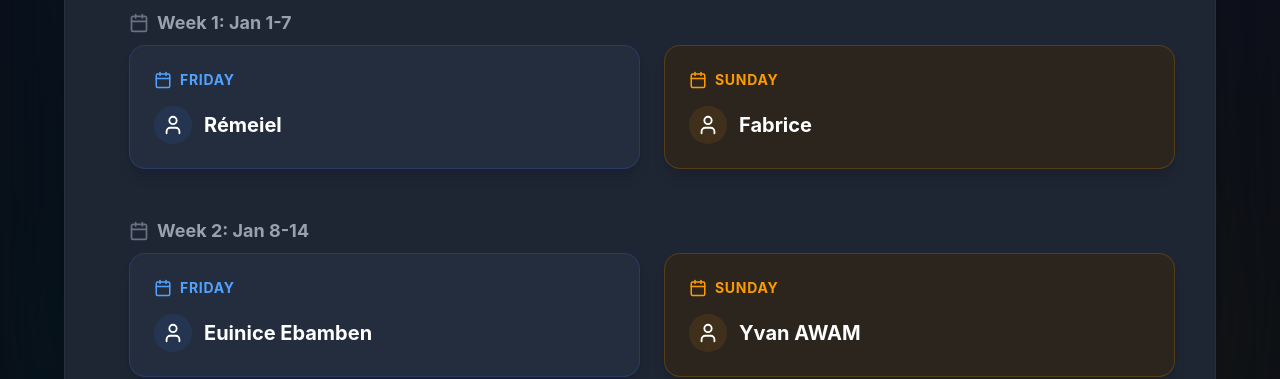
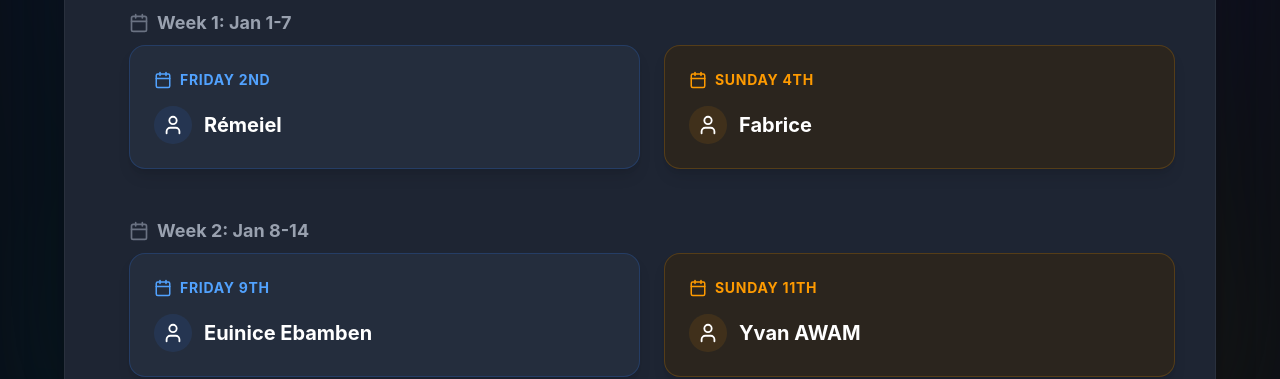
Before and after one commit to HIS-MAJESTY-KING-DAVID/IFA-Coordinators, a React (Vite) app in the folder client/: page / in a window 1280 px wide. Shown: the part 332-711 px from the top of the page. Built offline with nearby package versions, Linux system fonts and the light colour scheme; no server answers.

Commit message:
feat: show ordinal dates next to day names (e.g. Friday 2nd)

```diff
--- a/client/src/components/AdminDashboard.tsx
+++ b/client/src/components/AdminDashboard.tsx
@@ -167,6 +167,14 @@ const AdminDashboard: React.FC = () => {
         }
     };
 
+    const getOrdinalDate = (dateStr: string) => {
+        const d = parseInt(dateStr.split('-')[2]);
+        const s = ["th", "st", "nd", "rd"];
+        const v = d % 100;
+        const suffix = s[(v - 20) % 10] || s[v] || s[0];
+        return `${d}${suffix}`;
+    };
+
     if (loading) return <div className="p-20 text-center text-ifa-gold">Loading Admin Tools...</div>;
 
     return (
@@ -300,7 +308,7 @@ const AdminDashboard: React.FC = () => {
                                                                 <td className="px-6 py-4">
                                                                     <span className={`px-2 py-1 rounded text-[10px] font-black uppercase ${as.type === 'Friday' ? 'bg-blue-500/10 text-blue-400 border border-blue-500/20' : 'bg-purple-500/10 text-purple-400 border border-purple-500/20'
                                                                         }`}>
-                                                                        {as.type}
+                                                                        {as.type} {getOrdinalDate(as.date)}
                                                                     </span>
                                                                 </td>
                                                                 <td className="px-6 py-4 text-gray-300 font-medium">
--- a/client/src/components/PublicBoard.tsx
+++ b/client/src/components/PublicBoard.tsx
@@ -140,6 +140,13 @@ const PublicBoard: React.FC = () => {
                         { start: 15, end: 21 },
                         { start: 22, end: daysInMonth }
                     ];
+                    const getOrdinalDate = (dateStr: string) => {
+                        const d = parseInt(dateStr.split('-')[2]);
+                        const s = ["th", "st", "nd", "rd"];
+                        const v = d % 100;
+                        const suffix = s[(v - 20) % 10] || s[v] || s[0];
+                        return `${d}${suffix}`;
+                    };
 
                     return (
                         <div key={bIdx} className="mb-16 last:mb-0">
@@ -178,7 +185,9 @@ const PublicBoard: React.FC = () => {
                                                     <div className="bg-[#242d3d] border border-blue-500/20 rounded-2xl p-6 flex flex-col gap-4 shadow-lg">
                                                         <div className="flex items-center gap-2 text-blue-400">
                                                             <Calendar size={18} />
-                                                            <span className="font-bold text-sm uppercase tracking-wider">Friday</span>
+                                                            <span className="font-bold text-sm uppercase tracking-wider">
+                                                                Friday {friday ? getOrdinalDate(friday.date) : ''}
+                                                            </span>
                                                         </div>
                                                         <div className="flex items-center gap-3">
                                                             <div className="bg-blue-500/10 p-2 rounded-full">
@@ -194,7 +203,9 @@ const PublicBoard: React.FC = () => {
                                                     <div className="bg-[#2b251e] border border-amber-500/20 rounded-2xl p-6 flex flex-col gap-4 shadow-lg">
                                                         <div className="flex items-center gap-2 text-amber-500">
                                                             <Calendar size={18} />
-                                                            <span className="font-bold text-sm uppercase tracking-wider">Sunday</span>
+                                                            <span className="font-bold text-sm uppercase tracking-wider">
+                                                                Sunday {sunday ? getOrdinalDate(sunday.date) : ''}
+                                                            </span>
                                                         </div>
                                                         <div className="flex items-center gap-3">
                                                             <div className="bg-amber-500/10 p-2 rounded-full">
```
